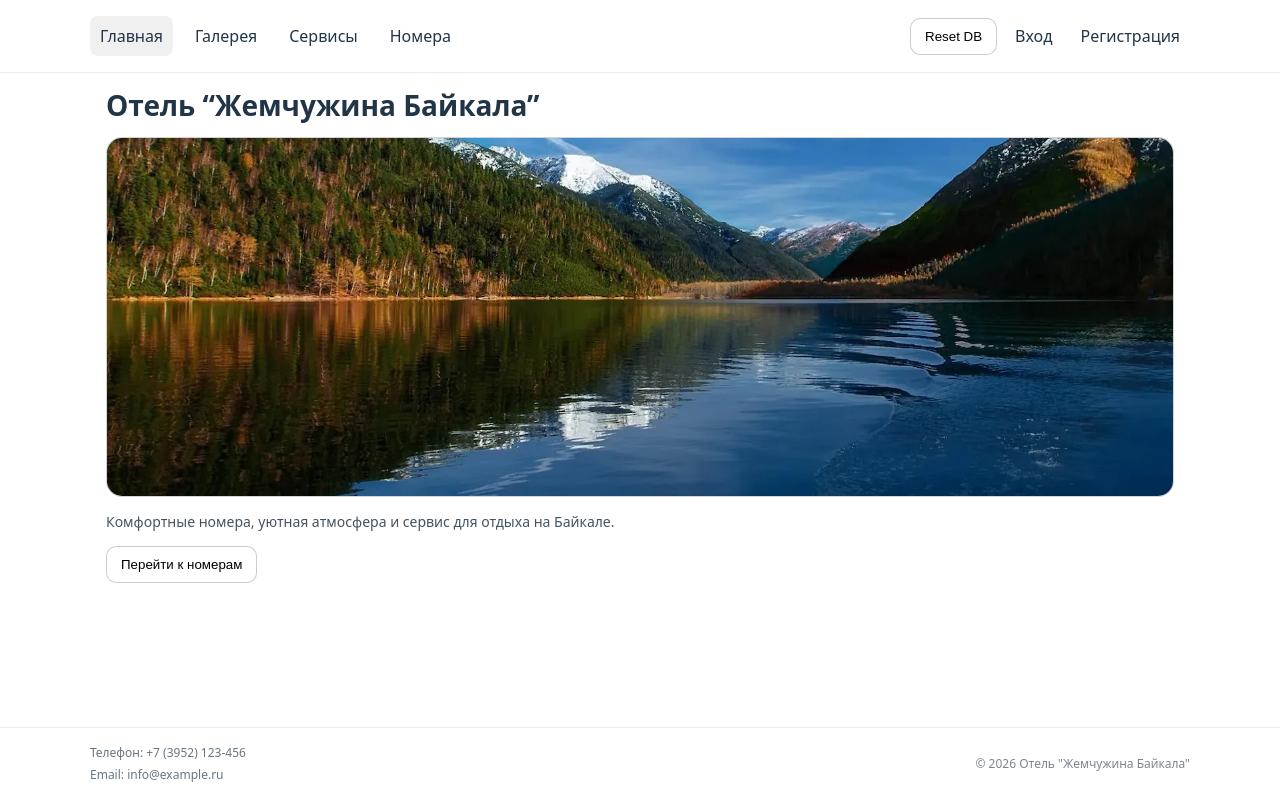
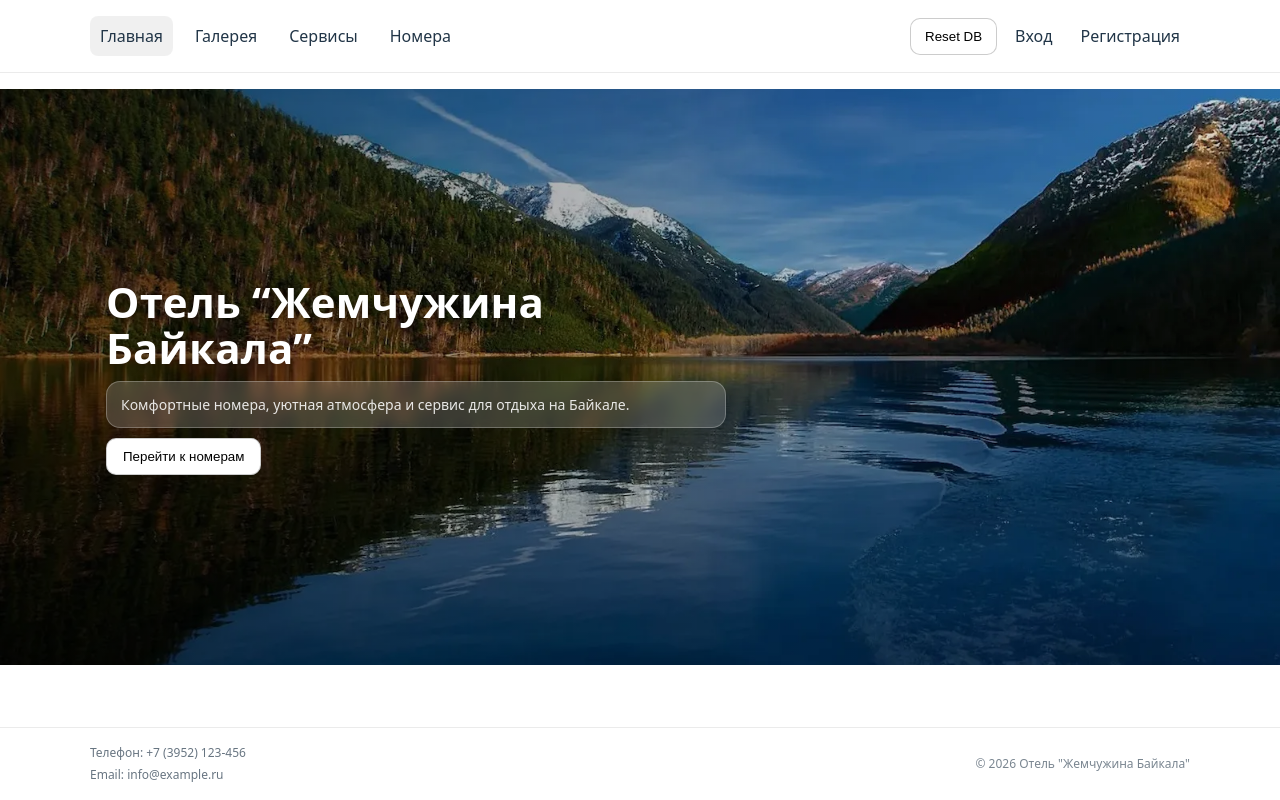
Before and after one commit to iNkyZ1/Diploma-SPA, a React app in the folder frontend/: page / in a window 1280 px wide. Built offline with nearby package versions, Linux system fonts and the light colour scheme; the HTML template or start-up script is replaced by a standard one.

Commit message:
style(home): make hero full-bleed and refine title/info block

```diff
--- a/frontend/src/pages/HomePage/HomePage.jsx
+++ b/frontend/src/pages/HomePage/HomePage.jsx
@@ -2,37 +2,78 @@ import { Link } from 'react-router-dom';
 
 export function HomePage() {
 	return (
-		<div style={{ display: 'grid', gap: 14 }}>
-			<h1>Отель “Жемчужина Байкала”</h1>
+		<div
+			style={{
+				width: '100vw',
+				marginLeft: 'calc(50% - 50vw)',
+				marginRight: 'calc(50% - 50vw)',
+
+				minHeight: '72vh',
+				backgroundImage: "url('/images/homepage-bg.webp')",
+				backgroundSize: 'cover',
+				backgroundPosition: 'center',
+				position: 'relative',
+				display: 'grid',
+				alignItems: 'center',
+			}}
+		>
+			<div
+				style={{
+					position: 'absolute',
+					inset: 0,
+					background:
+						'linear-gradient(90deg, rgba(0,0,0,0.55) 0%, rgba(0,0,0,0.20) 60%, rgba(0,0,0,0.10) 100%)',
+				}}
+			/>
 
 			<div
 				style={{
-					height: 360,
-					borderRadius: 16,
-					overflow: 'hidden',
-					border: '1px solid rgba(0,0,0,0.12)',
-					background: 'rgba(0,0,0,0.06)',
+					position: 'relative',
+					maxWidth: 1100,
+					margin: '0 auto',
+					width: '100%',
+					padding: '28px 16px',
+					display: 'grid',
+					gap: 14,
 				}}
 			>
-				<img
-					src="/images/homepage-bg.webp"
-					alt="Hotel"
+				<div style={{ display: 'grid', gap: 10, maxWidth: 620 }}>
+					<h1
 						style={{
-						width: '100%',
-						height: '100%',
-						objectFit: 'cover',
-						display: 'block',
+							margin: 0,
+							color: 'white',
+							fontSize: 42,
+							lineHeight: 1.1,
+							letterSpacing: 0.2,
+							textShadow: '0 2px 12px rgba(0,0,0,0.35)',
 						}}
-				/>
+					>
+						Отель “Жемчужина Байкала”
+					</h1>
+
+					<div
+						style={{
+							background: 'rgba(255,255,255,0.18)',
+							border: '1px solid rgba(255,255,255,0.25)',
+							borderRadius: 14,
+							padding: '12px 14px',
+							color: 'rgba(255,255,255,0.92)',
+							backdropFilter: 'blur(6px)',
+						}}
+					>
+						<div style={{ fontSize: 14, opacity: 0.95 }}>
+							Комфортные номера, уютная атмосфера и сервис для отдыха на
+							Байкале.
 						</div>
-
-			<div style={{ fontSize: 14, opacity: 0.85, maxWidth: 760 }}>
-				Комфортные номера, уютная атмосфера и сервис для отдыха на Байкале.
 					</div>
 
 					<Link to="/rooms" style={{ width: 'fit-content' }}>
-				<button>Перейти к номерам</button>
+						<button style={{ padding: '10px 16px' }}>
+							Перейти к номерам
+						</button>
 					</Link>
+				</div>
+			</div>
 		</div>
 	);
 }
```
Lines whose indentation alone changed are shown as unchanged.
